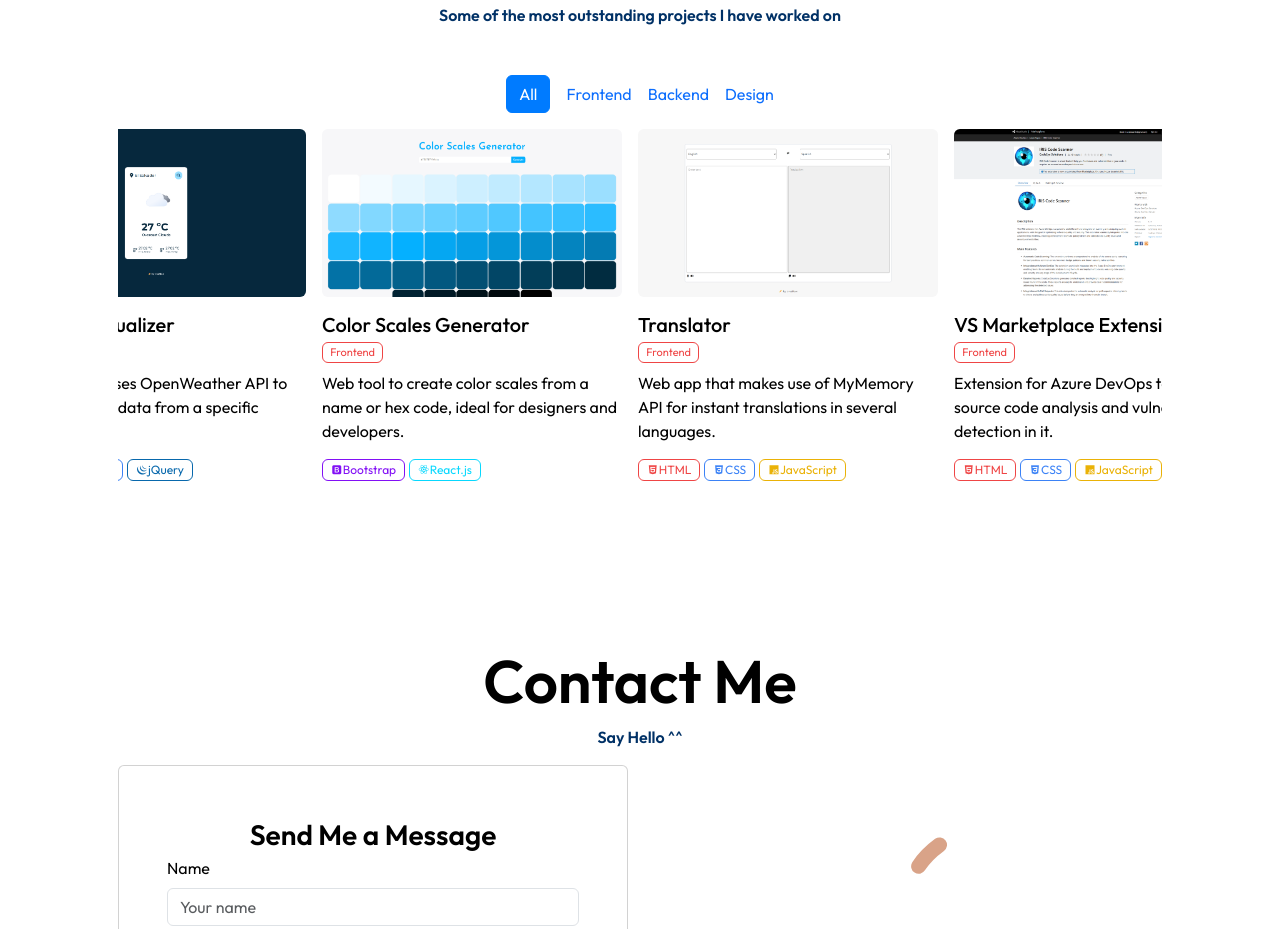
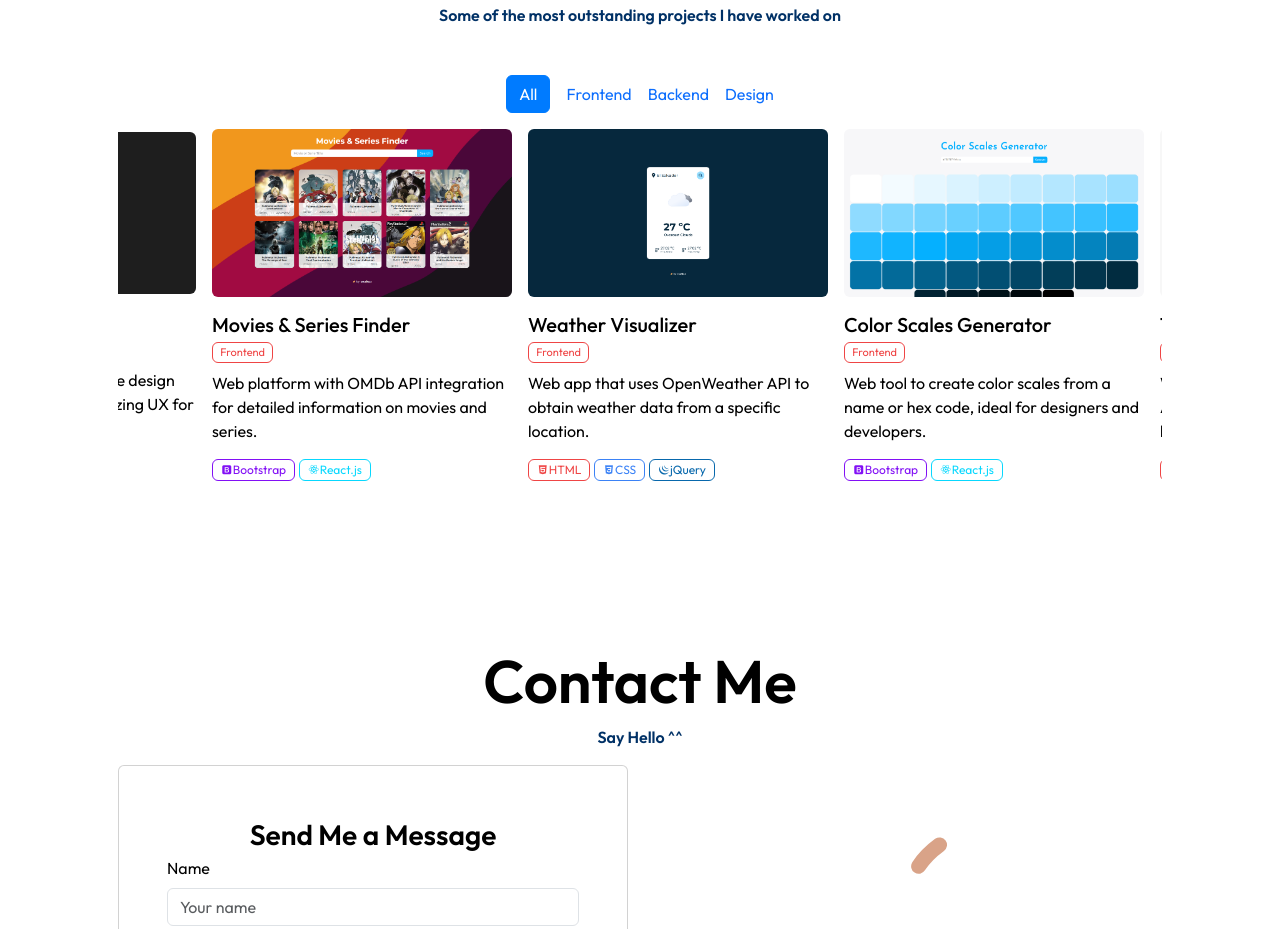
Before and after one commit to cruzito-x/portfolio_v4, a React (Vite) app: page / in a window 1280 px wide. Shown: the part 3540-4469 px from the top of the page. Built offline with nearby package versions, Linux system fonts and the light colour scheme.

Commit message:
Justify content added in portfolio file

```diff
--- a/src/views/portfolio/Portfolio.jsx
+++ b/src/views/portfolio/Portfolio.jsx
@@ -68,7 +68,7 @@ const Projects = ({ lang }) => {
 
       {selectedCategory === lang.all?.text ? (
         <div
-          className="d-flex overflow-hidden mt-3"
+          className="d-flex justify-content-center overflow-hidden mt-3"
           style={{
             whiteSpace: "nowrap",
             display: "flex",
@@ -129,7 +129,10 @@ const Projects = ({ lang }) => {
       ) : (
         <div className="row mt-3 justify-content-center">
           {filteredProjects.map((project) => (
-            <div key={project.id} className="col-xxl-3 col-xl-3 col-lg-4 col-md-6 col-sm-12 mb-3">
+            <div
+              key={project.id}
+              className="col-xxl-3 col-xl-3 col-lg-4 col-md-6 col-sm-12 mb-3"
+            >
               <div className="card border-0 h-100">
                 <img
                   src={project.image}
```
